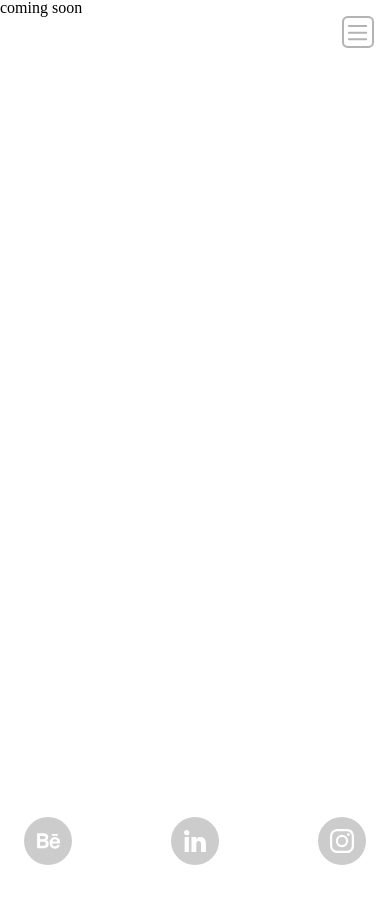
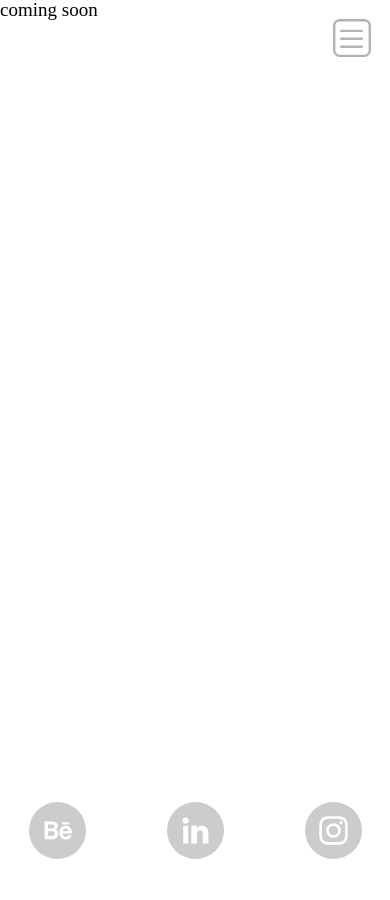
Before and after one commit to Elunn/elliot-lunn-old-portfolio, a Jekyll site: the page built from about.html, in a window 390 px wide. Built offline with Jekyll 4.4.1, drawn with Linux system fonts in a browser that asks for light colours; nearby versions of some CDN libraries; Markdown is read by kramdown in place of the engine named in the settings.

Commit message:
madia width to 800px

```diff
--- a/css/styles.css
+++ b/css/styles.css
@@ -8,7 +8,7 @@
 }
 
 :root {
-    font-size: 16px;
+    font-size: 19px;
 }
 
 a {
@@ -118,7 +118,12 @@
 }
 
 
-@media(max-width: 690px){
+@media(max-width: 800px){
+
+    *root {
+        font-size: 18px;
+    }
+
     body {
         position: absolute;
         width: 100vw;
```
